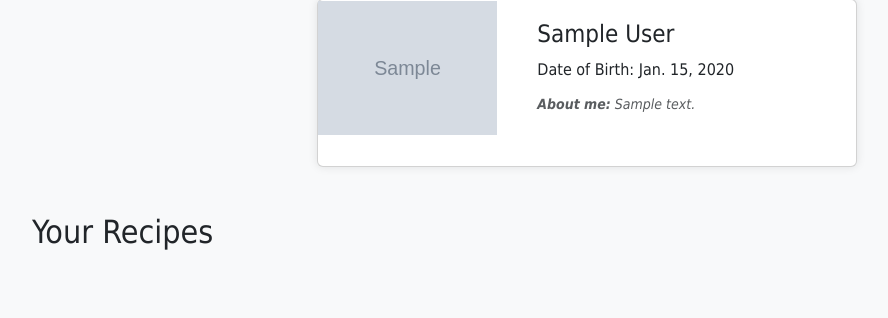
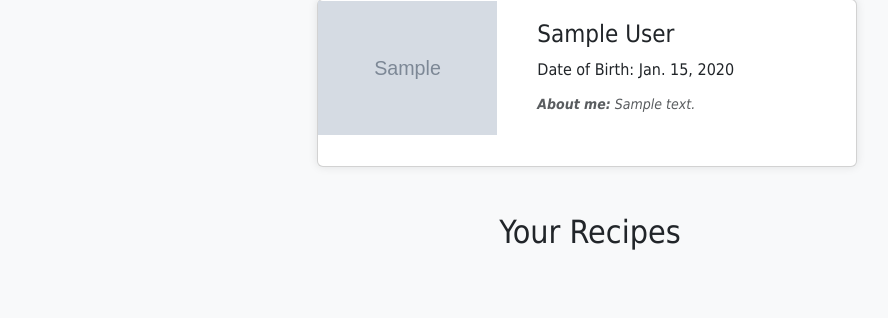
Before and after one commit to moha-mame/RecipeBox, a Django app: page /users/viewprofile in a window 1280 px wide. Shown: the part 151-469 px from the top of the page, without its empty margins (50-938 px from the left). Run offline with Django 3.2, Linux system fonts and the light colour scheme; tables that the repository leaves empty hold one stand-in row (values such as "Sample post"); grey boxes marked "Sample" are stand-in pictures; some libraries are stand-ins or nearby versions; some web fonts are replaced.

Commit message:
view profile updated

```diff
--- a/users/static/users/css/viewprofile.css
+++ b/users/static/users/css/viewprofile.css
@@ -4,6 +4,9 @@ body {
     background-color: #f8f9fa;
 
   }
+    h2{
+      text-align: center;
+    }
   .row{
       display: flex;
       justify-content: center;
@@ -121,11 +124,6 @@ body {
     font-size: 12px;
   }
   @media only screen and (max-width: 720px){
-
-
-    h2{
-      text-align: center;
-    }
     .col-3 {
       display: flex;
       flex-direction: column;
```
